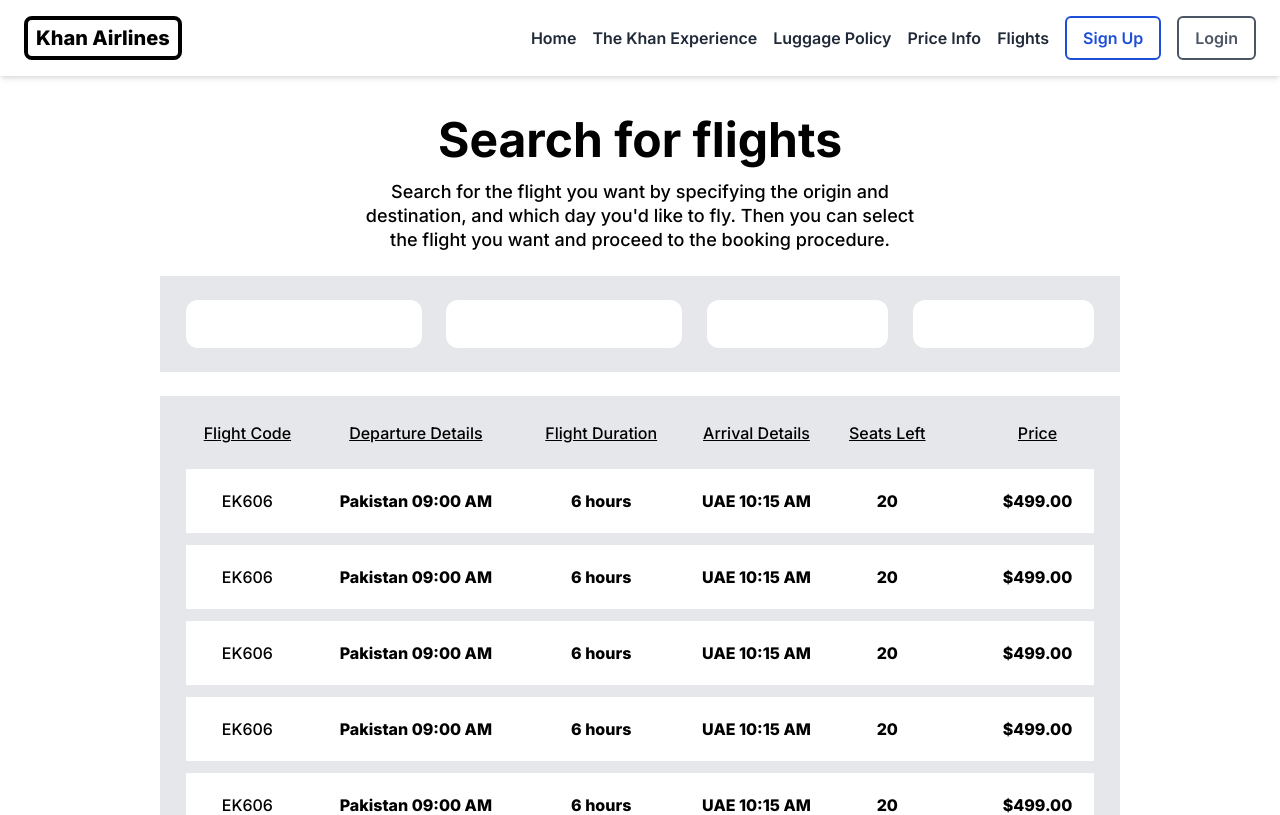
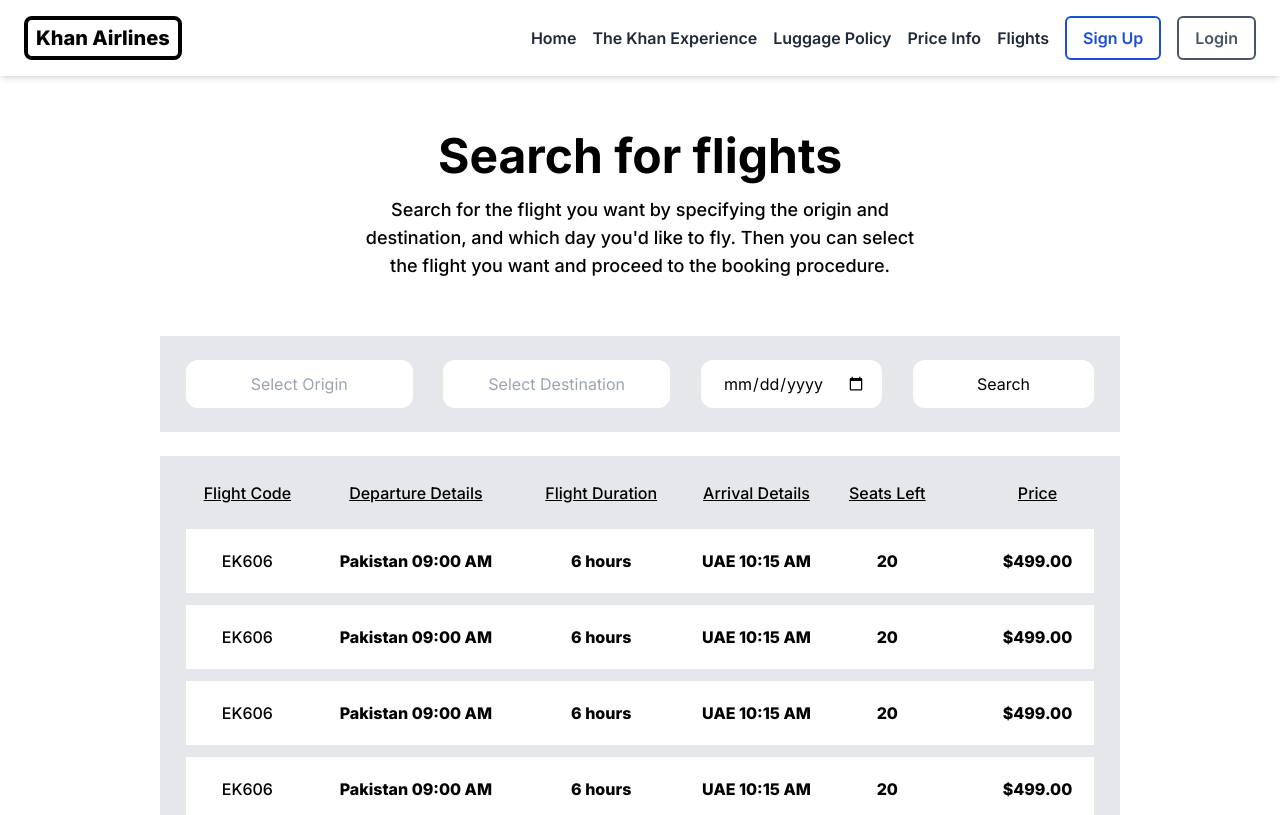
Before and after one commit to YahyaAhmedKhan/db-proj-frontend, a React (Create React App) app: page /flights in a window 1280 px wide. Shown: the top 815 px of the page. Built offline with nearby package versions, Linux system fonts and the light colour scheme.

Commit message:
flight page ui done

```diff
--- a/src/flights-page.js
+++ b/src/flights-page.js
@@ -26,20 +26,36 @@ export const FlightsPage = () => {
     <div className="flex flex-col items-center justify-center">
       <Navbar />
       <div className="flex flex-col items-center justify-center">
-        <h1 className="text-5xl mb-4 font-bold pt-10">Search for flights</h1>
+        <h1 className="text-5xl mb-4 font-bold pt-14">Search for flights</h1>
         <p
-          className=" w-1/2 text-center text-lg font-medium leading-6"
+          className=" w-1/2 text-center text-lg font-medium leading- pb-8"
           style={{ width: "45%" }}
         >
           Search for the flight you want by specifying the origin and
           destination, and which day you'd like to fly. Then you can select the
           flight you want and proceed to the booking procedure.
         </p>
-        <div className=" flex w-3/4 h-24 mt-6 bg-gray-200 items-center px-[2%] justify-between">
-          <div className="w-[26%] h-[50%] bg-white rounded-xl"></div>
-          <div className="w-[26%] h-[50%] bg-white rounded-xl"></div>
-          <div className="w-[20%] h-[50%] bg-white rounded-xl"></div>
-          <div className="w-[20%] h-[50%] bg-white rounded-xl"></div>
+        <div className="flex w-3/4 h-24 mt-6 bg-gray-200 items-center px-[2%] justify-between ">
+          <input
+            type="text"
+            className=" text-center w-1/4 h-1/2 bg-white rounded-xl focus:outline-none focus:border focus:border-blue-500"
+            placeholder="Select Origin"
+          />
+          <input
+            type="text"
+            className=" text-center w-1/4 h-1/2 bg-white rounded-xl focus:outline-none focus:border focus:border-blue-500"
+            placeholder="Select Destination"
+          />
+          <input
+            type="date"
+            className=" text-center w-1/5 h-1/2 pr-4 bg-white rounded-xl focus:outline-none focus:border focus:border-blue-500"
+          />
+          <button
+            type="button"
+            className=" text-center w-1/5 h-1/2 bg-white rounded-xl focus:outline-none focus:border focus:border-blue-500"
+          >
+            Search
+          </button>
         </div>
 
         <div className="flight-results w-3/4 flex flex-col mt-6 bg-gray-200 px-[2%]">
@@ -115,7 +131,6 @@ export const FlightsPage = () => {
                       </td>
                       <td className="font-extrabold pl-10">{flight.price}</td>
                     </tr>
-
                   </>
                 );
               })}
```
